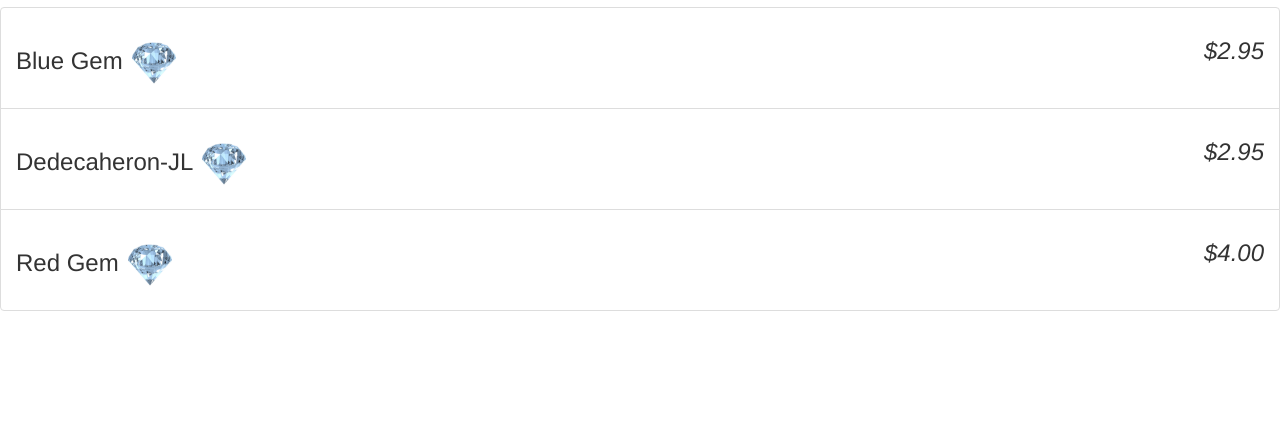
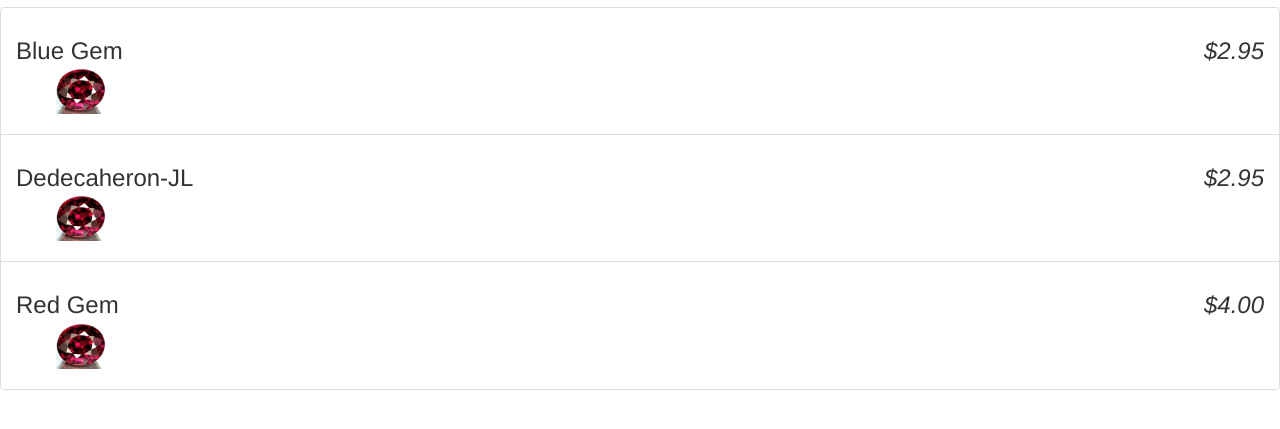
Before and after one commit to jennylia/AngularFirstApp, a plain HTML site: page index.html in a window 1280 px wide. Shown: the part 63-492 px from the top of the page. Drawn offline with Linux system fonts and the light colour scheme.

Commit message:
adding more data to play with for images

```diff
--- a/app.js
+++ b/app.js
@@ -22,7 +22,11 @@
 			images: [{
 				full:'./photo/gem0.jpg',
 				half:'./photo/gem1.jpg',
-			}],
+			},
+			{
+				full:'./photo/gem1.jpg',
+				half:'./photo/gem1.jpg',
+			},],
 		},
 		{
 			name: 'Red Gem',
@@ -32,7 +36,11 @@
 			images: [{
 				full:'./photo/gem0.jpg',
 				half:'./photo/gem1.jpg',
-			}],
+			},
+			{
+				full:'./photo/gem1.jpg',
+				half:'./photo/gem1.jpg',
+			},],
 
 		},
 		{
@@ -43,7 +51,11 @@
 			images: [{
 				full:'./photo/gem0.jpg',
 				half:'./photo/gem1.jpg',
-			}],
+			},
+			{
+				full:'./photo/gem1.jpg',
+				half:'./photo/gem1.jpg',
+			},],
 		},
 
 
--- a/index.html
+++ b/index.html
@@ -14,7 +14,9 @@
     	<h3> {{i.name}}
 
    			<em class="pull-right"> {{i.price | currency}}</em>
-   			<img width="50" height="50" ng-src="{{i.images[0].full}}" ></img>
+   			<ul>
+   				<img width="50" height="50" ng-src="{{i.images[1].full}}" ></img>
+   			</ul>
    		</h3>
    	</li>
 
```
